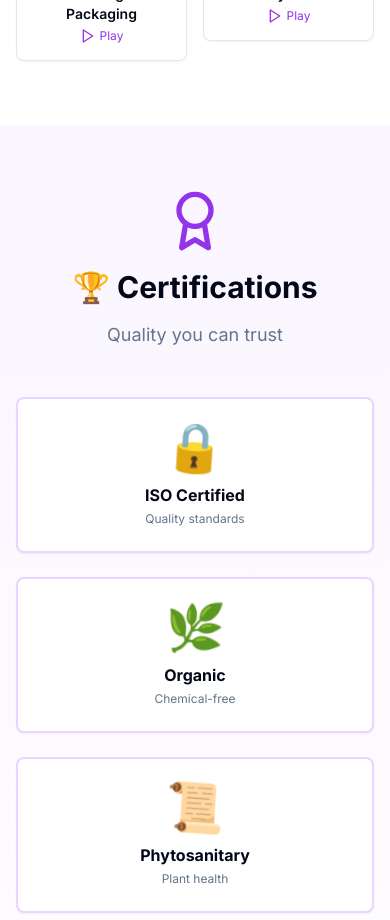
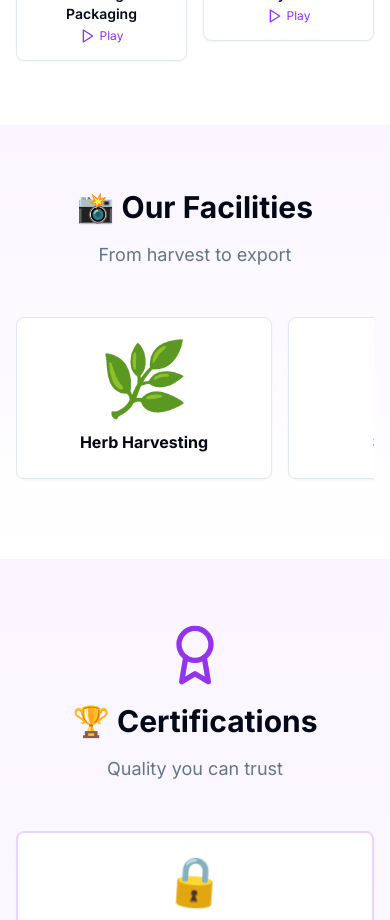
Before and after one commit to contacthafagroup-beep/hafa-trading, a Next.js app: page /products/categories/herbs-spices in a window 390 px wide. Shown: the part 4080-5000 px from the top of the page. Built offline with nearby package versions, Linux system fonts and the light colour scheme.

Commit message:
Add missing Photo Carousel section to herbs-spices page

```diff
--- a/app/products/categories/herbs-spices/page.tsx
+++ b/app/products/categories/herbs-spices/page.tsx
@@ -116,6 +116,14 @@ export default function HerbsSpicesPage() {
       color: '#e9d5ff',
       mapUrl: 'https://www.google.com/maps/embed?pb=!1m18!1m12!1m3!1d1008126.5!2d39.5!3d13.5!2m3!1f0!2f0!3f0!3m2!1i1024!2i768!4f13.1!3m3!1m2!1s0x0%3A0x0!2zMTPCsDMwJzAwLjAiTiAzOcKwMzAnMDAuMCJF!5e0!3m2!1sen!2s!4v1234567890'
     }
+  ];
+
+  const carouselImages = [
+    { title: 'Herb Harvesting', emoji: '🌿' },
+    { title: 'Sun Drying', emoji: '☀️' },
+    { title: 'Grinding Process', emoji: '⚙️' },
+    { title: 'Quality Testing', emoji: '🧪' },
+    { title: 'Packaging', emoji: '📦' }
   ];
 
   const downloadables = [
@@ -317,6 +325,41 @@ export default function HerbsSpicesPage() {
                 </motion.div>
               ))}
             </div>
+          </div>
+        </div>
+      </section>
+
+      {/* Photo Carousel */}
+      <section className="py-16 bg-gradient-to-b from-purple-50 to-white dark:from-gray-900 dark:to-gray-950">
+        <div className="container mx-auto px-4">
+          <motion.div
+            initial={{ opacity: 0, y: 20 }}
+            whileInView={{ opacity: 1, y: 0 }}
+            viewport={{ once: true }}
+            className="text-center mb-12"
+          >
+            <h2 className="text-3xl md:text-4xl font-bold mb-4">📸 Our Facilities</h2>
+            <p className="text-lg text-muted-foreground">From harvest to export</p>
+          </motion.div>
+
+          <div className="flex overflow-x-auto gap-4 pb-4 snap-x snap-mandatory">
+            {carouselImages.map((image, index) => (
+              <motion.div
+                key={index}
+                initial={{ opacity: 0, scale: 0.9 }}
+                whileInView={{ opacity: 1, scale: 1 }}
+                viewport={{ once: true }}
+                transition={{ delay: index * 0.1 }}
+                className="flex-shrink-0 w-64 snap-center"
+              >
+                <Card className="hover:shadow-xl transition-all">
+                  <CardContent className="p-6 text-center">
+                    <div className="text-7xl mb-4">{image.emoji}</div>
+                    <h3 className="font-bold">{image.title}</h3>
+                  </CardContent>
+                </Card>
+              </motion.div>
+            ))}
           </div>
         </div>
       </section>
```
